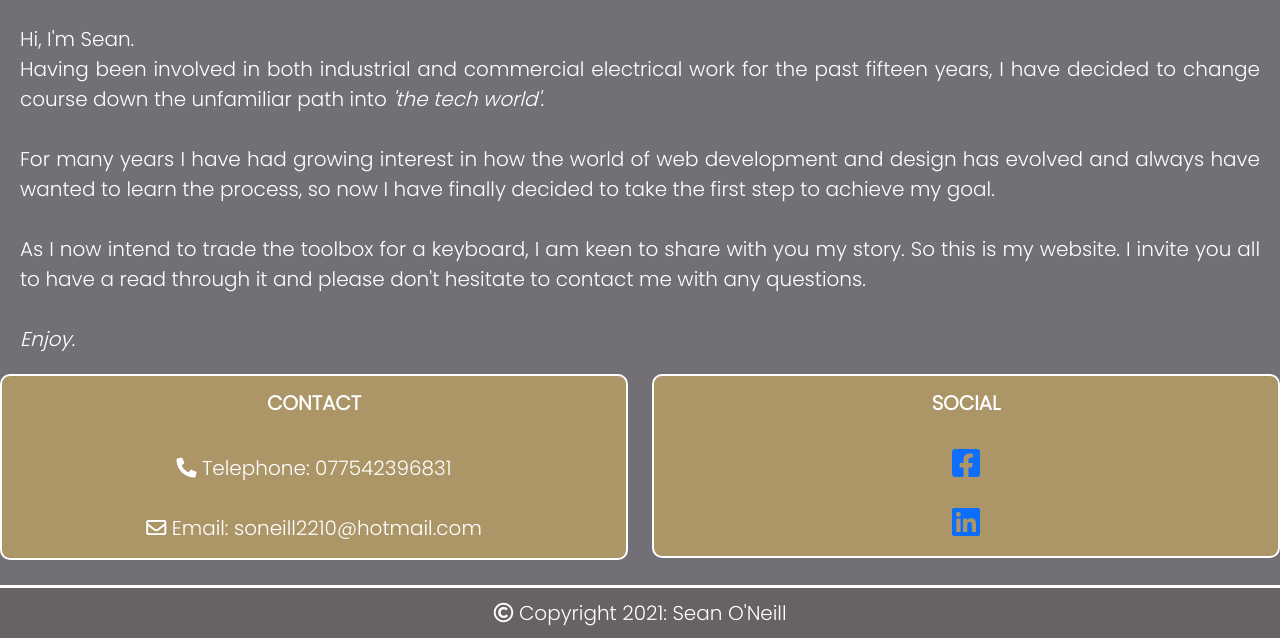
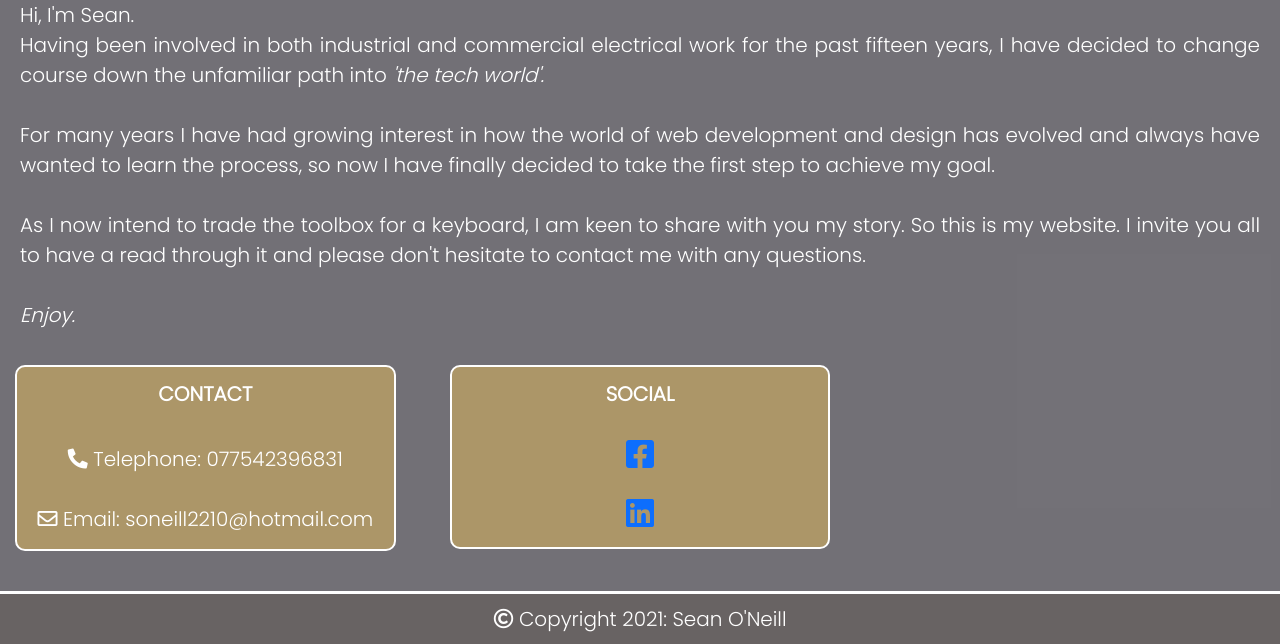
Before and after one commit to soneill2210/main-project, a plain HTML site: page index.html in a window 1280 px wide. Shown: the part 255-899 px from the top of the page. Drawn offline with nearby package versions, Linux system fonts and the light colour scheme; files whose address does not match are found by name.

Commit message:
sections sorted

```diff
--- a/index.html
+++ b/index.html
@@ -53,8 +53,7 @@ width="100%" height="550">
 <br/>
 <br/>
 
-<img class="profile_image" src="C:\Users\mel\OneDrive\Pictures\Profile.png">
-<br/>
+<img class="profile_image img-responsive" src="C:\Users\mel\OneDrive\Pictures\Profile.png">
 <br/>
 <br/>
 
@@ -71,14 +70,14 @@ width="100%" height="550">
 </p>
 </div>
 <div class="row">
-<div class="col-sm-6 col-md-6">
+<div class="col-sm-6 col-md-4">
 <section class="contact">
    <h5><strong>CONTACT</strong></h5><br/>
     <i class="fas fa-phone-alt" aria-hidden="true"></i>   Telephone: 077542396831<br/><br/>
     <i class="far fa-envelope" aria-hidden="true"></i>    Email: soneill2210@hotmail.com
 </div>
 </section>
-<div class="col-sm-6 col-md-6">
+<div class="col-sm-6 col-md-4">
     <section class="social">
  <h5><strong>SOCIAL</strong></h5><br/>
    <a class="media link" href="https://www.facebook.com/sean.oneill.336" target="blank">
--- a/styles.css
+++ b/styles.css
@@ -87,6 +87,7 @@ footer{
     font-family: poppins,sans-serif;
     border-radius: 10px;
     border:2px solid white;
+    margin: 15px;
 }
 
 .social{text-align: center;
@@ -96,7 +97,8 @@ background-color: rgb(172,150,104);
 color:white;
 font-family: poppins,sans-serif;
 border-radius: 10px;
-border:2px solid white;}
+border:2px solid white;
+margin:15px;}
 
 
 .copyright{
```
